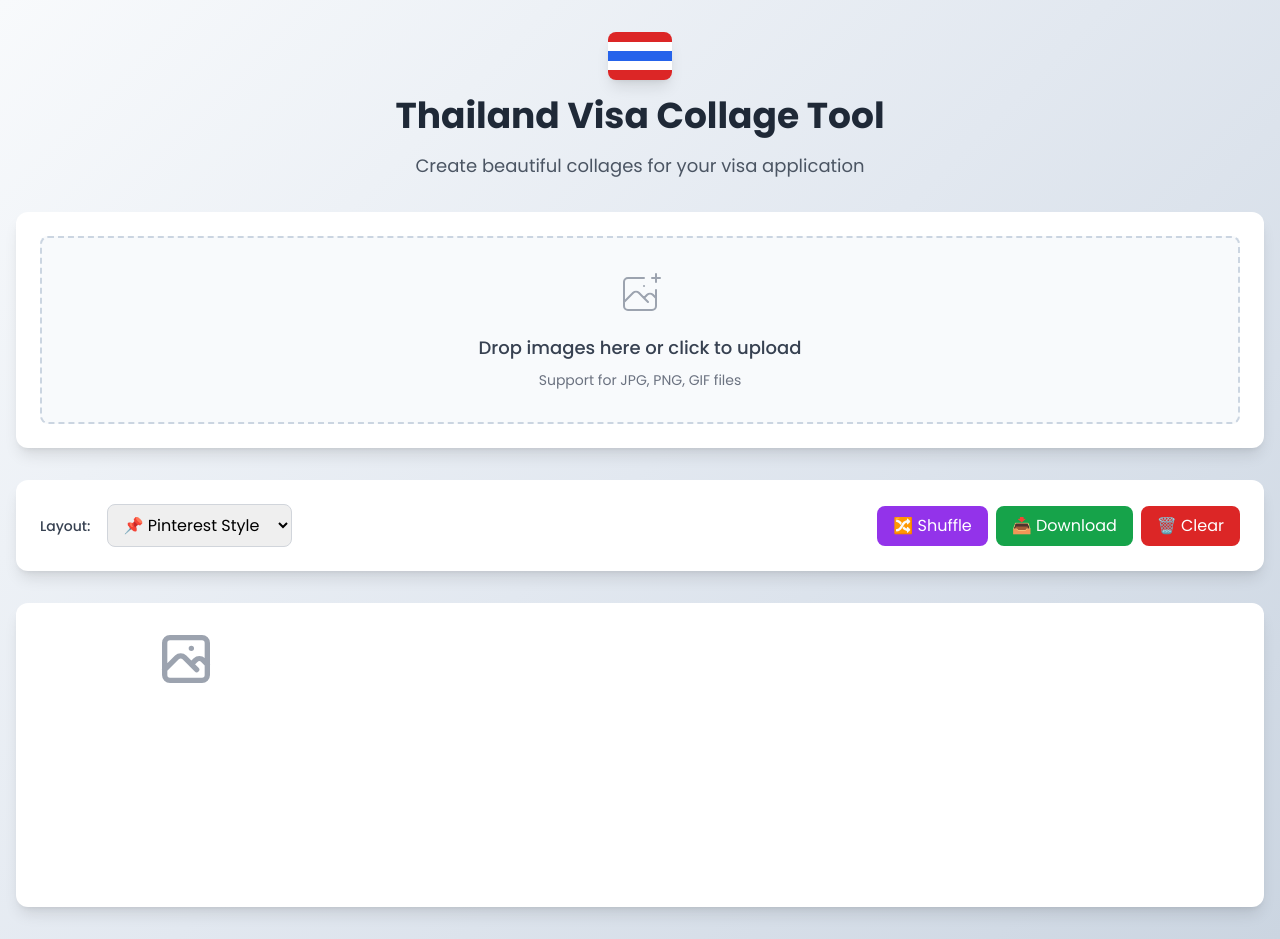
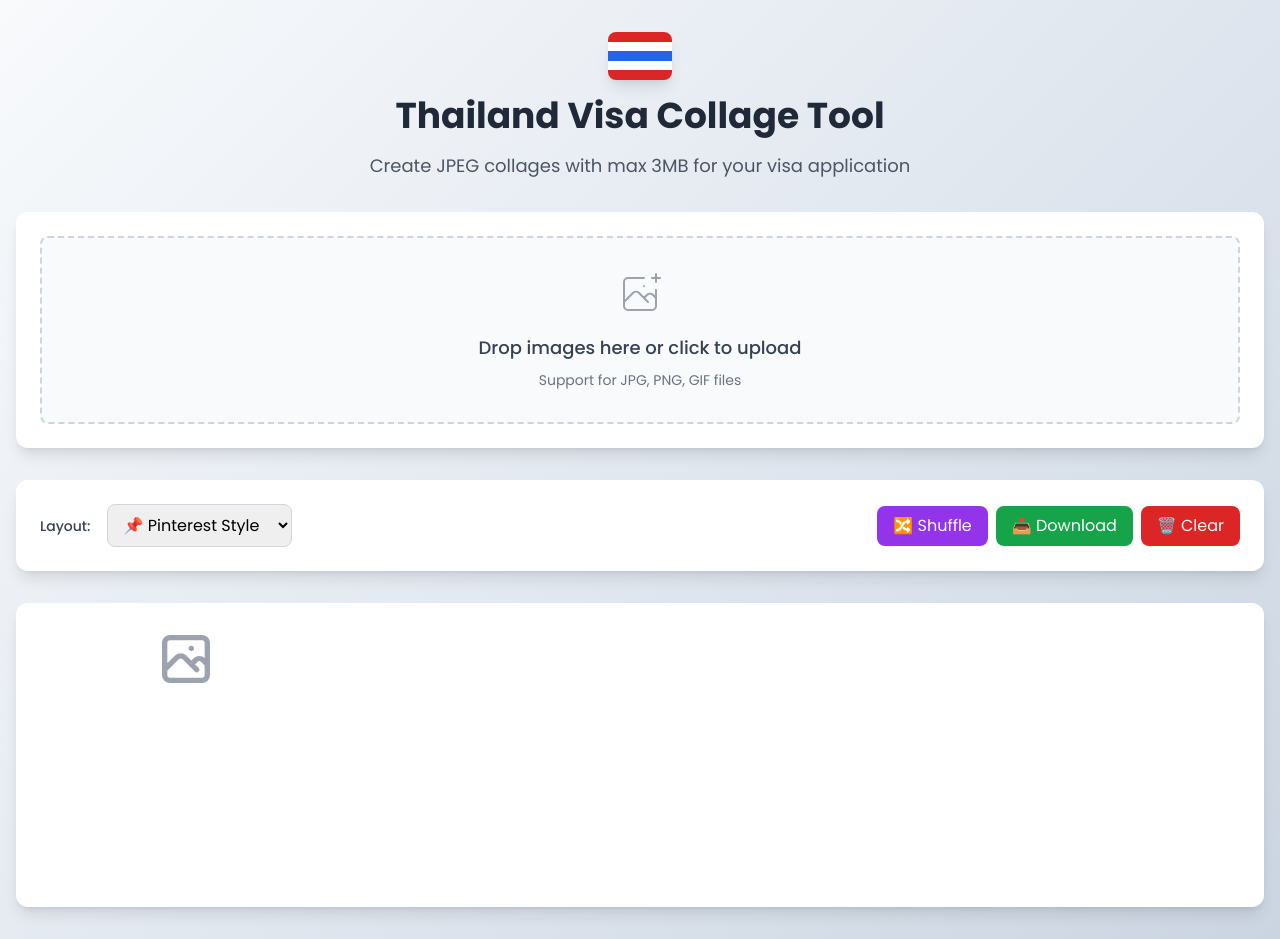
Before and after one commit to uapsniper/Thailand-Visa-Collage-Tool, a plain HTML site: page index.html in a window 1280 px wide. Drawn offline with nearby package versions, Linux system fonts and the light colour scheme.

Commit message:
small text change

```diff
--- a/index.html
+++ b/index.html
@@ -135,7 +135,7 @@
                 </div>
             </div>
             <h1 class="text-4xl font-bold text-gray-800 mb-4">Thailand Visa Collage Tool</h1>
-            <p class="text-gray-600 text-lg">Create beautiful collages for your visa application</p>
+            <p class="text-gray-600 text-lg">Create JPEG collages with max 3MB for your visa application</p>
         </div>
 
         <!-- Upload Section -->
```
